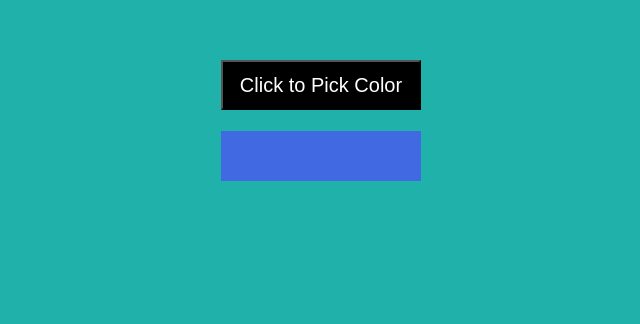
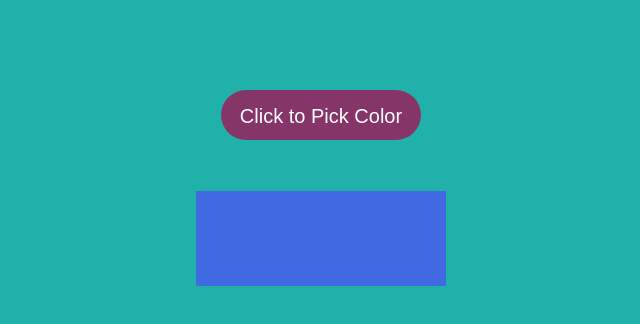
Before and after one commit to 2muchopo/backgroundColorPicker, a plain HTML site: page index.html in a window 1280 px wide. Shown: the part 140-464 px from the top of the page, without its empty margins (319-959 px from the left). Drawn offline with Linux system fonts and the light colour scheme.

Commit message:
Added some styling to the button
Added some styling to the button

```diff
--- a/index.html
+++ b/index.html
@@ -10,18 +10,23 @@
     body{background-color: lightseagreen;}
     button{width: 200px;
     height: 50px;
-    background-color: black;
-    margin: 0 auto;
+    background-color: #863569;
+    border-radius: 25px;
+    margin: 30px auto;
     font-size: 20px;
     color: white;
+    border:none;
+    padding: 15px;
     }
-    button:hover{background-color: powderblue;
-    color:black;}
+    button:hover{background-color: royalblue;
+    color:white;}
     .butting{text-align: center;
     display: flex;
 flex-direction: column;justify-content: center;
 align-items: center;
 margin: 200px auto;}
+#color{padding: 25px;
+padding-bottom: 20px;}
 
 </style>
 <body>
```
